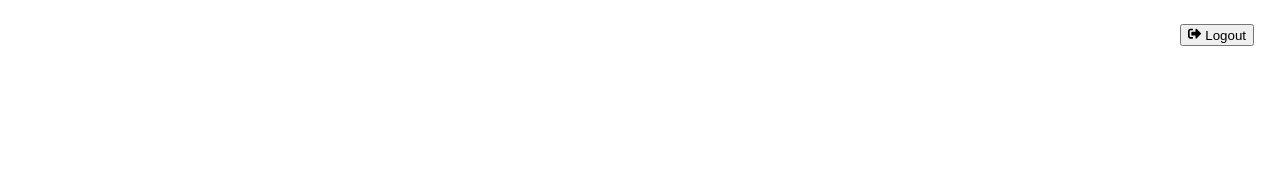
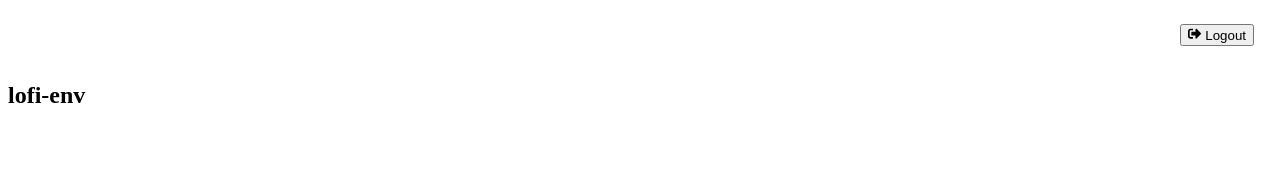
Before and after one commit to nixonsu/lofi-env, a React (Create React App) app in the folder frontend/: page / in a window 1280 px wide. Before the commit this address had no page. Shown: the top 172 px of the page. Built offline with nearby package versions, Linux system fonts and the light colour scheme; sample sign-in values are in the browser's storage.

Commit message:
feat: add Dashboard page

```diff
--- a/frontend/src/App.tsx
+++ b/frontend/src/App.tsx
@@ -4,6 +4,7 @@ import "react-toastify/dist/ReactToastify.css";
 import Login from "./pages/Login";
 import Register from "./pages/Register";
 import Nav from "./components/Nav";
+import Dashboard from "./pages/Dashboard";
 
 function App() {
   return (
@@ -12,6 +13,7 @@ function App() {
         <div className="App">
           <Nav />
           <Routes>
+            <Route path="/" element={<Dashboard />} />
             <Route path="/login" element={<Login />} />
             <Route path="/register" element={<Register />} />
           </Routes>
--- /dev/null
+++ b/frontend/src/pages/Dashboard.tsx
@@ -0,0 +1,26 @@
+import React, { useEffect } from "react";
+import { useNavigate } from "react-router-dom";
+import { useSelector } from "react-redux";
+import { RootState } from "../app/store";
+
+const Dashboard = () => {
+  const navigate = useNavigate();
+
+  const { user } = useSelector((state: RootState) => state.auth);
+
+  useEffect(() => {
+    if (!user) {
+      navigate("/login");
+    }
+  }, [user, navigate]);
+
+  return (
+    <div>
+      <section className="heading">
+        <h1>lofi-env</h1>
+      </section>
+    </div>
+  );
+};
+
+export default Dashboard;
```
